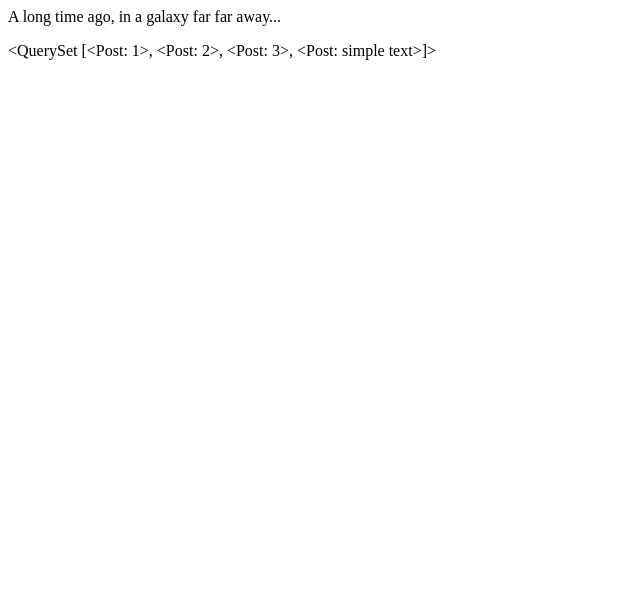
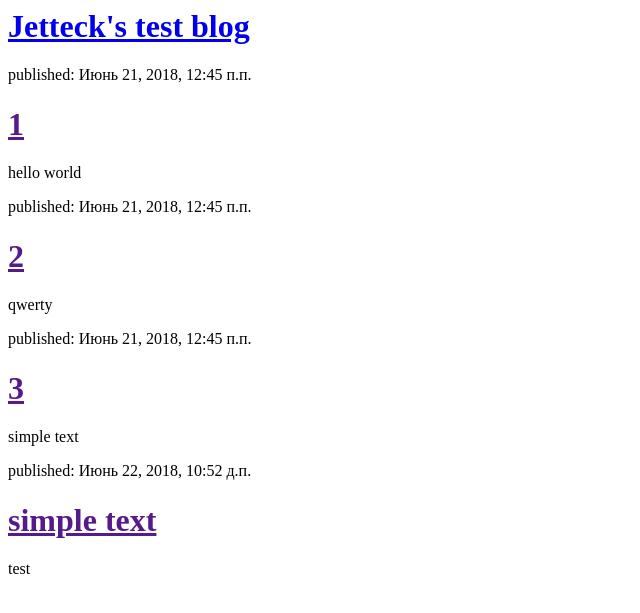
Before and after one commit to Jetteck/test-django-project, a Django app: template blog/templates/blog/post_list.html in a window 1280 px wide. Shown: the top 613 px of the page, without its empty margins (0-640 px from the left). Run offline with Django 3.2, Linux system fonts and the light colour scheme; the template is opened without the code that fills it: values that come from a table or form of the project are taken from there, others are empty; data comes from the database, SQL or seed files in the repository.

Commit message:
Changed HTML

```diff
--- a/blog/templates/blog/post_list.html
+++ b/blog/templates/blog/post_list.html
@@ -3,7 +3,16 @@
         <title>Jetteck's test blog</title>
     </head>
     <body>
-        <p>A long time ago, in a galaxy far far away...</p>
-        <div> {{ posts }} </div>
+    	<div>
+    		<h1><a href="/">Jetteck's test blog</a></h1>
+		</div>
+
+		{% for post in posts %}
+    		<div>
+        		<p>published: {{ post.published_date }}</p>
+       		 	<h1><a href="">{{ post.title }}</a></h1>
+        		<p>{{ post.text|linebreaksbr }}</p>
+    		</div>
+		{% endfor %}
     </body>
 </html>
```
